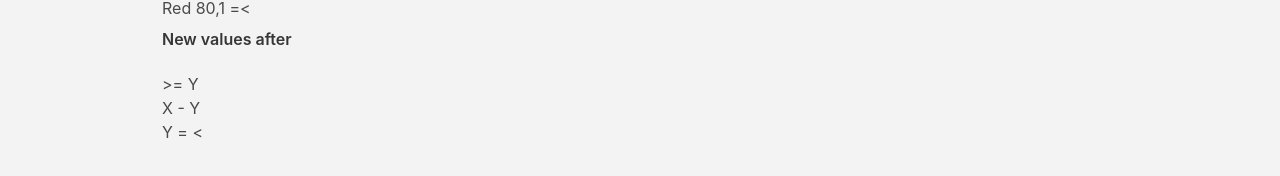
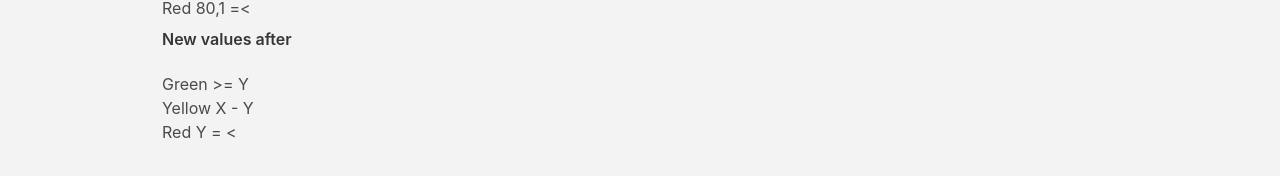
Before and after one commit to KristapsML/datasoftware, a Vue app: page /#/settings in a window 1280 px wide. Shown: the part 614-790 px from the top of the page. Built offline with nearby package versions, Linux system fonts and the light colour scheme; what vue-apexcharts, vue-sorted-table would draw is missing.

Commit message:
Hardcoded values change

```diff
--- a/src/views/Settings.vue
+++ b/src/views/Settings.vue
@@ -38,9 +38,9 @@
           <div class="colorgrades">
             <h2 class="title is-6">New values after</h2>
             <ul>
-              <li>>= Y</li>
-              <li>X - Y</li>
-              <li>Y = <</li>
+              <li>Green >= Y</li>
+              <li>Yellow X - Y</li>
+              <li>Red Y = <</li>
             </ul>
           </div>
         </div>
```
